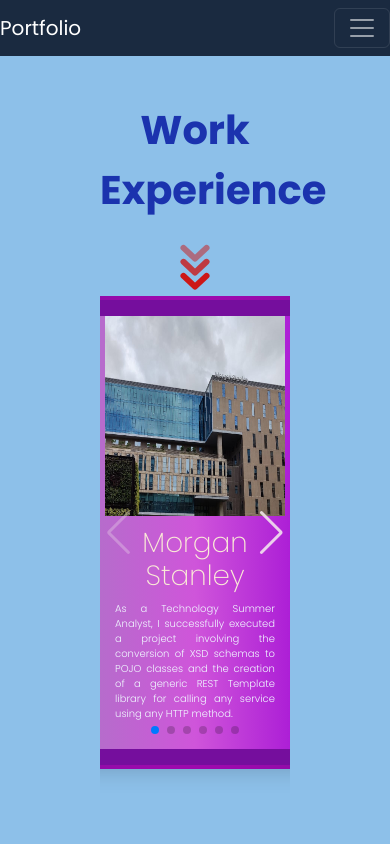
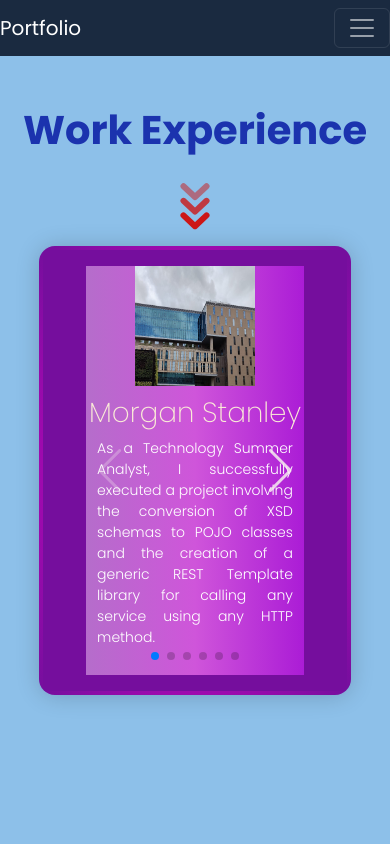
Before and after one commit to Hrishita-Paul/Portfolio, a React (Create React App) app: page /experience in a window 390 px wide. Shown: the top 844 px of the page. Built offline with nearby package versions, Linux system fonts and the light colour scheme.

Commit message:
responsiveness

```diff
--- a/src/Pages/About.css
+++ b/src/Pages/About.css
@@ -1,7 +1,7 @@
-/* @import url('https://fonts.googleapis.com/css2?family=Poppins:wght@100;200;300;400;500;600;700;800;900&display=swap');
+@import url('https://fonts.googleapis.com/css2?family=Poppins:wght@100;200;300;400;500;600;700;800;900&display=swap');
 body{
     font-family: 'Poppins', sans-serif;
-} */
+}
 .about{
     background-color: #8dc0e9;
     margin-top:0px;
@@ -21,13 +21,10 @@
 }
 .my-image{
     margin-left:330px;
-    /* float:left;*/
 }
 .card-body{
     overflow:hidden;
-    /* position: relative; */
     float:right;
-    /* display:flex; */
 }
 .about-card{
     display:flex;
--- a/src/Pages/Contact.css
+++ b/src/Pages/Contact.css
@@ -1,12 +1,15 @@
 @import url('https://fonts.googleapis.com/css2?family=Poppins:wght@100;200;300;400;500;600;700;800;900&display=swap');
-.projects-title{
+.contact-title{
     font-family: 'Poppins', sans-serif;
+    text-align: center;
+    margin-bottom:20px;
+    font-size: 3em;
+    color:rgb(27, 51, 174);
 }
 body{
     background-color: #8dc0e9;
 }
 .contact-form{
-
     margin-top: 100px;
     display:flex;
     justify-content:center;
@@ -32,8 +35,19 @@
     background-color:rgb(54, 54, 212);
     margin-bottom:30px;
 }
+.success{
+    background-color:#5cb85c;
+    color:white;
+    font-weight:bold;
+    margin-right:0px;
+    margin-top:100px;
+    padding: 10px;
+    position: fixed; /* Fixes the position */
+    top:0;
+    right:0;
+}
 .alert{
-    background-color: rgb(210, 72, 72);
+    background-color: #d9534f;
     color:white;
     font-weight:bold;
     margin-right:0px;
@@ -44,7 +58,7 @@
     right:0;
 }
 @media screen and (max-width:400px){
-    .projects-title{
+    .contact-title{
         margin-top:45px;
         margin-bottom:6px;
     }
@@ -60,6 +74,10 @@
         background-color:rgb(54, 54, 212);
         margin-bottom:30px;
     }
+    .success{
+        margin-top:60px;
+        width:70vw;
+    }
     .alert{
         margin-top:60px;
         width:70vw;
--- a/src/Pages/Contact.jsx
+++ b/src/Pages/Contact.jsx
@@ -6,6 +6,7 @@
     const [email, setEmail] = useState("");
     const [message, setMessage] = useState("");
     const [linkedIn, setLinkedIn] = useState("");
+    const [success,setSuccess]=useState(null);
     const [alert, setAlert] = useState(null);
 
     const handleInputChange = (e) => {
@@ -33,7 +34,7 @@
             });
 
             if (response.ok) {
-                setAlert('Your message was sent successfully!');
+                setSuccess('Your message was sent successfully!');
                 setName("");
                 setEmail("");
                 setLinkedIn("");
@@ -48,13 +49,15 @@
         // Clear alert after 5 seconds
         setTimeout(() => {
             setAlert(null);
-        }, 5000);
+            setSuccess(null);
+        }, 4000);
     };
 
     return (
         <div className="contact-form">
+            {success && <div className="success">{success}</div>}
             {alert && <div className="alert">{alert}</div>}
-            <h2 className="projects-title">Contact Me</h2>
+            <h2 className="contact-title">Contact Me</h2>
             <form onSubmit={handleSubmit}>
                 <input
                     type="text"
--- a/src/Pages/Experience.css
+++ b/src/Pages/Experience.css
@@ -5,7 +5,7 @@
 }
 
 .experience{
-  padding:100px;
+  padding-top:100px;
   background-color: #8dc0e9;
 }
 
@@ -16,16 +16,15 @@
     color:rgb(27, 51, 174);
     font-family: 'Poppins', sans-serif;
 }
-.ParentDiv {
-  min-height: 100vh;
-}
 
 
 .bottomParent {
   display: flex;
   align-items: center;
   justify-content: center;
-  margin: 0 auto;
+  /* border:5px solid green; */
+  min-height: 100vh;
+  margin-bottom:20px;
 }
 .LeftBtn {
   background-color: transparent;
@@ -53,6 +52,7 @@
   border: 4px solid;
   border-image: radial-gradient(rgb(255, 0, 214.2), rgba(21, 21, 21, 0)) 1;
   box-shadow: 0px 1px 24px -1px rgba(0, 0, 0, 0.2);
+  /* border:5px solid blue; */
 }
 .EventText {
   font-weight: 300;
@@ -78,48 +78,24 @@
 }
 
 
-/* .swiperclass {
-  display: flex;
-  flex-direction: column;
-  height: 200px;
-  width: 200px;
-} */
 
-/* .swiper {
-  width: 100%;
-  height: 100%;
-} */
-
-.swiper-slide {
-  text-align: center;
-  font-size: 18px;
-  background: linear-gradient(to right,rgb(181, 109, 203),rgb(207, 85, 218), rgb(171, 28, 214));
-  display: flex;
-  justify-content: center;
-  align-items: center;
-}
 
 .mySwiper {
   display: flex;
+  background: linear-gradient(to right,rgb(181, 109, 203),rgb(207, 85, 218), rgb(171, 28, 214));
   flex-direction: column;
+  font-size: 18px;
   justify-content: center;
   align-items: center;
+  text-align:center;
   width: 90%;
+  /* border:5px solid yellow; */
 }
 
 .swiperclass .image {
   width: 75%;
   height: 20vw;
 }
-
-/* .swiperclass {
-  display: flex;
-  flex-direction: column;
-  justify-content: center;
-  align-items: center;
-  width: 95%;
-  height: 100%;
-} */
 
 
 
@@ -128,20 +104,38 @@
     margin-right:auto;
     margin-left:auto;
   }
+  .bottomParent{
+    position:absolute;
+    left:0;
+    width:100vw;
+    align-items:flex-start;
+    background-color: #8dc0e9;
+  }
   .BottomDiv {
-    width: 100vw;
-    padding: 1rem 5rem 1rem 5rem;
+
+    margin:10px 0;
+    width: 80vw;
+    padding: 1rem;
   }
   .EventText {
-    padding: 5% 10% 5% 10%;
-    font-size:10px;
+    padding: 5% 5% 1% 5%;
+    color:white;
+    font-size:14px;
+    /* border:2px solid red; */
+  }
+  .mySwiper {
+
+    padding:5px;
+    width: 80%;
+
   }
   .swiper-slide {
-    width: 100vw;
+    width: 80vw;
     max-width: 100%;
   }
   .swiperclass .image {
-    width: 180px;
-    height: 200px;
+    text-align:center;
+    width: 120px;
+    height: 120px;
   }
 }
--- a/src/Pages/Experience.jsx
+++ b/src/Pages/Experience.jsx
@@ -31,7 +31,6 @@
         <Lottie options={defaultOptions} height={60} width={100} />
       </div>
       <div style={{ overflowX: 'hidden' }}>
-        <div className="ParentDiv">
           <div className="bottomParent">
             <div className="BottomDiv">
               <Swiper
@@ -49,7 +48,6 @@
                 ))}
               </Swiper>
             </div>
-          </div>
         </div>
       </div>
     </div>
--- a/src/index.css
+++ b/src/index.css
@@ -1,7 +1,8 @@
+@import url('https://fonts.googleapis.com/css2?family=Poppins:wght@100;200;300;400;500;600;700;800;900&display=swap');
 body {
   margin: 0;
   font-family: -apple-system, BlinkMacSystemFont, 'Segoe UI', 'Roboto', 'Oxygen',
-    'Ubuntu', 'Cantarell', 'Fira Sans', 'Droid Sans', 'Helvetica Neue',
+    'Ubuntu', 'Cantarell', 'Fira Sans', 'Droid Sans', 'Helvetica Neue''Poppins',
     sans-serif;
   -webkit-font-smoothing: antialiased;
   -moz-osx-font-smoothing: grayscale;
```
